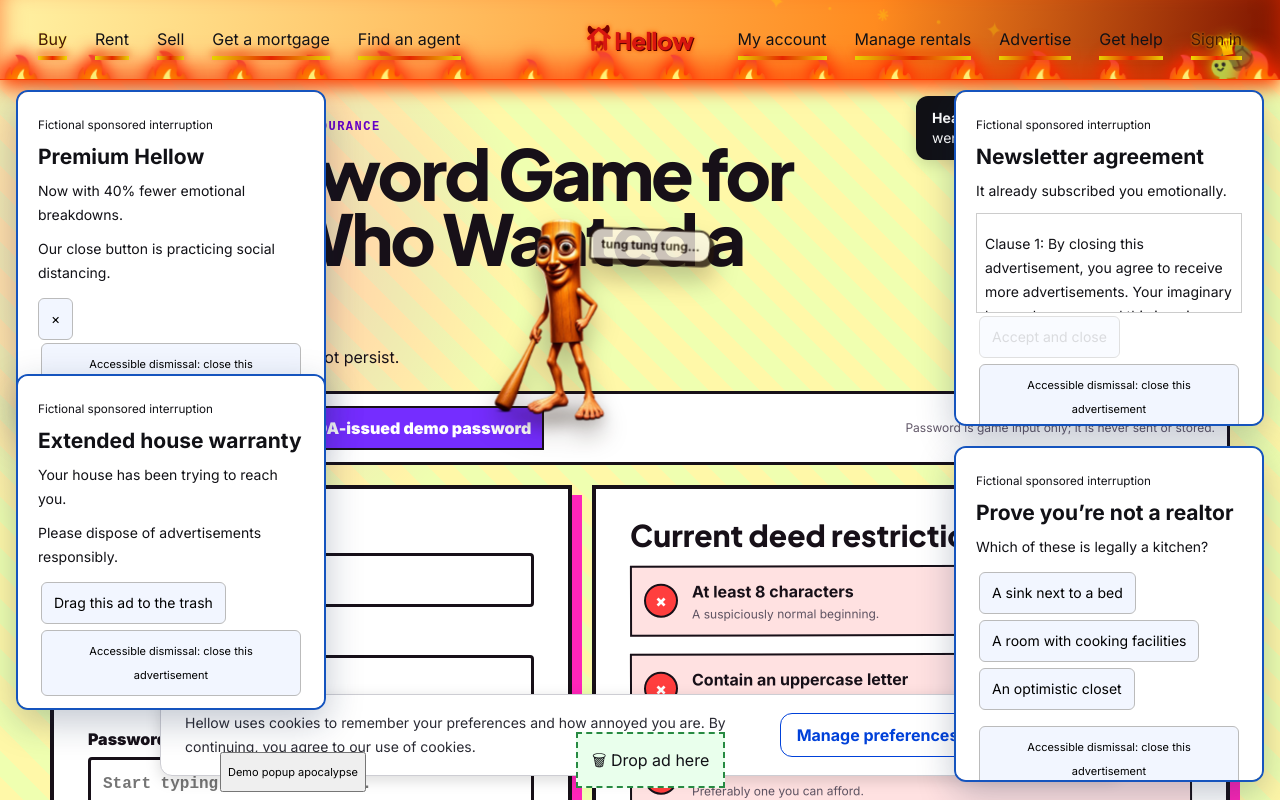
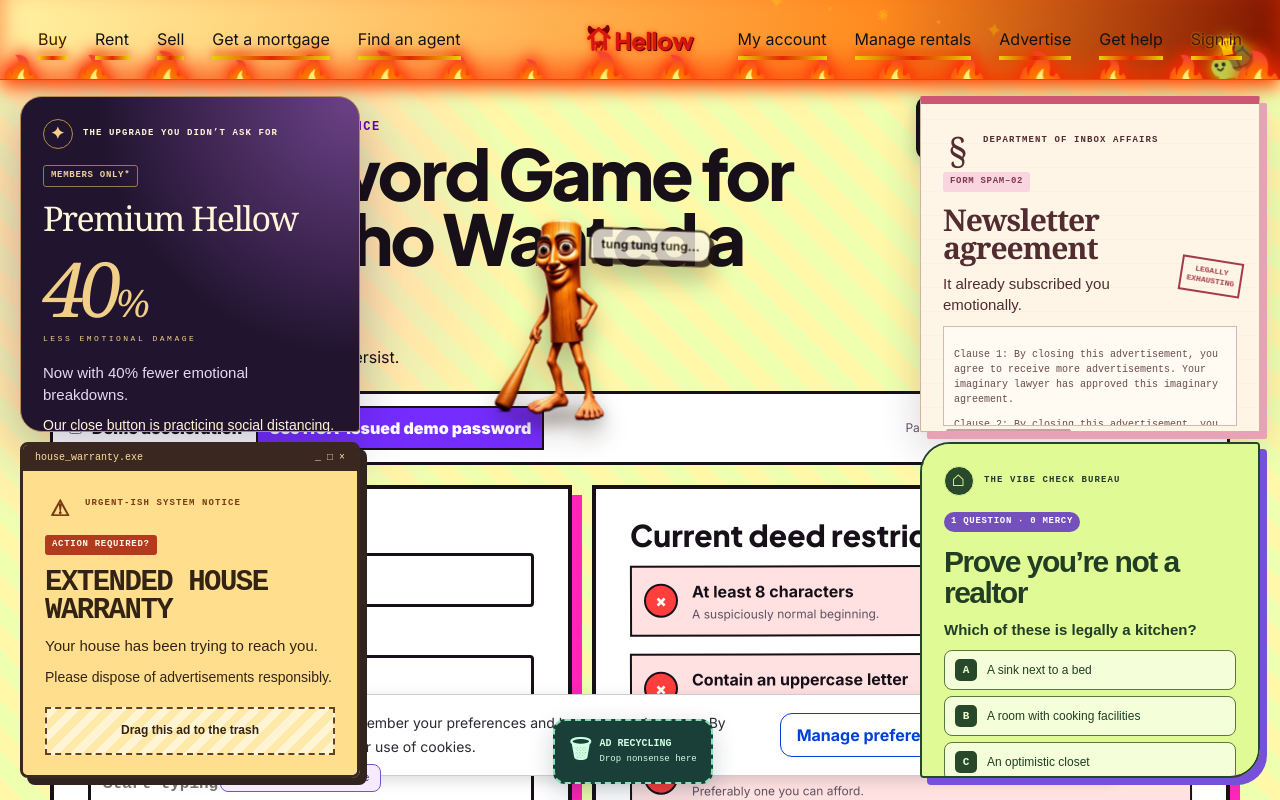
Before and after one commit to zekariasasaminew/MLH-Apt-Hell, a Next.js app: page /signin in a window 1280 px wide. Both pictures are taken after a click on the button "Demo popup apocalypse". Shown: the top 800 px of the page. Built offline with nearby package versions, Linux system fonts and the light colour scheme.

Commit message:
Give every intrusive ad its own visual identity

```diff
--- a/src/annoyances/popup-apocalypse/index.tsx
+++ b/src/annoyances/popup-apocalypse/index.tsx
@@ -6,11 +6,11 @@
 
 const KEY = "hellow_popup-apocalypse";
 const ads = [
-  ["Premium Hellow", "Now with 40% fewer emotional breakdowns."],
-  ["Newsletter agreement", "It already subscribed you emotionally."],
-  ["Extended house warranty", "Your house has been trying to reach you."],
-  ["Prove you’re not a realtor", "Which of these is legally a kitchen?"],
-  ["You won!", "The opportunity to view another advertisement."],
+  { title: "Premium Hellow", text: "Now with 40% fewer emotional breakdowns.", label: "THE UPGRADE YOU DIDN’T ASK FOR", icon: "✦", tag: "MEMBERS ONLY*" },
+  { title: "Newsletter agreement", text: "It already subscribed you emotionally.", label: "DEPARTMENT OF INBOX AFFAIRS", icon: "§", tag: "FORM SPAM–02" },
+  { title: "Extended house warranty", text: "Your house has been trying to reach you.", label: "URGENT-ISH SYSTEM NOTICE", icon: "⚠", tag: "ACTION REQUIRED?" },
+  { title: "Prove you’re not a realtor", text: "Which of these is legally a kitchen?", label: "THE VIBE CHECK BUREAU", icon: "⌂", tag: "1 QUESTION · 0 MERCY" },
+  { title: "You won!", text: "The opportunity to view another advertisement.", label: "EXTREMELY OFFICIAL PRIZE CENTER", icon: "★", tag: "WINNER! (ALLEGEDLY)" },
 ];
 type Session = { elapsed: number; closed: number[]; started: boolean };
 
@@ -77,16 +77,24 @@
 
   return <>
     {process.env.NODE_ENV === "development" && <button className={styles.demo} onClick={() => setSession({ elapsed: 300000, closed: [], started: true })}>Demo popup apocalypse</button>}
-    {triggered && visible.map(id => <aside key={id} role="region" aria-label={ads[id][0]} className={`${styles.popup} ${styles[`position${id}`]}`} style={id === 2 ? { transform: `translate(${offset.x}px, ${offset.y}px)` } : undefined}>
-      <small>Fictional sponsored interruption</small><h2>{ads[id][0]}</h2><p>{ads[id][1]}</p>
+    {triggered && visible.map(id => <aside key={id} role="region" aria-label={ads[id].title} className={`${styles.popup} ${styles[`theme${id}`]} ${styles[`position${id}`]}`} style={id === 2 ? { transform: `translate(${offset.x}px, ${offset.y}px)` } : undefined}>
+      {id === 2 && <div className={styles.windowBar} aria-hidden="true"><span>house_warranty.exe</span><span>_ □ ×</span></div>}
+      <div className={styles.adIdentity}><span className={styles.adIcon} aria-hidden="true">{ads[id].icon}</span><span>{ads[id].label}</span></div>
+      <span className={styles.tag}>{ads[id].tag}</span>
+      <h2>{ads[id].title}</h2>
+      {id === 0 && <div className={styles.metric} aria-hidden="true">40<span>%</span><small>LESS EMOTIONAL DAMAGE</small></div>}
+      {id === 1 && <div className={styles.documentStamp} aria-hidden="true">LEGALLY<br />EXHAUSTING</div>}
+      {id === 4 && <div className={styles.jackpot} aria-hidden="true"><span>7</span><span>7</span><span>7</span></div>}
+      <p className={styles.adCopy}>{ads[id].text}</p>
       {id === 0 && <><p>Our close button is practicing social distancing.</p><div className={styles.runway}><button aria-label="Close Premium Hellow advertisement" style={{ marginLeft: attempts < 4 ? `${(attempts % 3) * 28}%` : 0 }} onPointerEnter={e => { if (e.pointerType === "mouse") setAttempts(n => Math.min(n + 1, 4)); }} onClick={() => close(id)}>×</button></div></>}
       {id === 1 && <><div className={styles.terms} tabIndex={0} aria-label="Fictional terms, scroll to the end" onScroll={e => { const el = e.currentTarget; if (el.scrollTop + el.clientHeight >= el.scrollHeight - 8) setRead(true); }}>{Array.from({ length: 30 }, (_, n) => <p key={n}>Clause {n + 1}: By closing this advertisement, you agree to receive more advertisements. Your imaginary lawyer has approved this imaginary agreement.</p>)}</div><button disabled={!read} onClick={() => close(id)}>Accept and close</button></>}
       {id === 2 && <><p>Please dispose of advertisements responsibly.</p><button className={styles.drag} onPointerDown={e => { drag.current = { x: e.clientX, y: e.clientY }; e.currentTarget.setPointerCapture(e.pointerId); }} onPointerMove={e => { if (drag.current) setOffset({ x: e.clientX - drag.current.x, y: e.clientY - drag.current.y }); }} onPointerUp={e => { const rect = trash.current?.getBoundingClientRect(); if (rect && e.clientX >= rect.left && e.clientX <= rect.right && e.clientY >= rect.top && e.clientY <= rect.bottom) close(id); drag.current = null; setOffset({ x: 0, y: 0 }); }} onPointerCancel={() => { drag.current = null; setOffset({ x: 0, y: 0 }); }}>Drag this ad to the trash</button></>}
-      {id === 3 && <>{["A sink next to a bed", "A room with cooking facilities", "An optimistic closet"].map((answer, n) => <button key={answer} onClick={() => n === 1 ? close(id) : setFeedback("That’s a $400/month kitchenette surcharge.")}>{answer}</button>)}<p role="status">{feedback}</p></>}
-      {id === 4 && <><div>{[0, 1, 2].map(n => <button key={n} aria-label={`Close option ${n + 1}`} onClick={() => n === 2 ? close(id) : setFake(true)}>×</button>)}</div><p role="status">{fake ? "Nice try. Third time’s the charm." : "Only one X has a closing license."}</p></>}
+      {id === 3 && <>{["A sink next to a bed", "A room with cooking facilities", "An optimistic closet"].map((answer, n) => <button className={styles.answer} key={answer} onClick={() => n === 1 ? close(id) : setFeedback("That’s a $400/month kitchenette surcharge.")}><span aria-hidden="true">{String.fromCharCode(65 + n)}</span>{answer}</button>)}<p role="status">{feedback}</p></>}
+      {id === 4 && <><div className={styles.fakeButtons}>{[0, 1, 2].map(n => <button key={n} aria-label={`Close option ${n + 1}`} onClick={() => n === 2 ? close(id) : setFake(true)}>×</button>)}</div><p role="status">{fake ? "Nice try. Third time’s the charm." : "Only one X has a closing license."}</p></>}
+      <small className={styles.adDisclosure}>FICTIONAL AD · REAL INTERRUPTION</small>
       <button className={styles.accessible} onClick={() => close(id)}>Accessible dismissal: close this advertisement</button>
     </aside>)}
-    {triggered && visible.includes(2) && <div ref={trash} className={styles.trash} aria-label="Advertisement trash can">🗑 Drop ad here</div>}
+    {triggered && visible.includes(2) && <div ref={trash} className={styles.trash} aria-label="Advertisement trash can"><span aria-hidden="true">🗑</span><span>AD RECYCLING<br /><small>Drop nonsense here</small></span></div>}
   </>;
 }
 
--- a/src/annoyances/popup-apocalypse/styles.module.css
+++ b/src/annoyances/popup-apocalypse/styles.module.css
@@ -1,18 +1,111 @@
-.popup { position: fixed; z-index: 120; width: min(310px, calc(100vw - 32px)); max-height: 42vh; overflow: auto; padding: 20px; background: #fff; border: 2px solid #1554be; border-radius: 12px; box-shadow: 0 12px 36px #10224940; font-size: 14px; }
-.popup h2 { font-size: 21px; margin: 8px 0; }
+.popup {
+  --ad-ink: #202034;
+  --ad-accent: #4d32ca;
+  position: fixed;
+  z-index: 120;
+  width: min(340px, calc(100vw - 32px));
+  max-height: 42dvh;
+  overflow: auto;
+  overscroll-behavior: contain;
+  padding: 22px;
+  color: var(--ad-ink);
+  background: #fff;
+  border: 1px solid currentColor;
+  border-radius: 16px;
+  box-shadow: 0 16px 48px #0e0a3438;
+  font: 14px/1.45 Arial, sans-serif;
+  animation: arrive .3s ease-out both;
+}
+.popup h2 { position: relative; font-size: 27px; line-height: 1.05; letter-spacing: -.7px; margin: 14px 0 10px; }
 .popup p { margin: 10px 0; }
-.popup button { padding: 8px 12px; border: 1px solid #bbb; border-radius: 6px; background: #f2f6ff; cursor: pointer; margin: 3px; }
-.popup button:disabled { opacity: .45; cursor: default; }
-.position0 { top: 90px; left: 16px; }
-.position1 { top: 90px; right: 16px; }
-.position2 { bottom: 90px; left: 16px; }
-.position3 { bottom: 18px; right: 16px; }
-.position4 { top: 45%; left: calc(50% - 155px); }
-.terms { height: 100px; overflow: auto; border: 1px solid #ccc; padding: 8px; }
-.runway { height: 45px; }
-.drag { touch-action: none; }
-.trash { position: fixed; z-index: 121; bottom: 12px; left: 45%; padding: 14px; background: #e9ffec; border: 2px dashed #278a42; }
-.accessible { font-size: 11px; }
-.demo { position: fixed; bottom: 8px; left: 220px; z-index: 100; padding: 6px; font-size: 11px; }
-@media (max-width: 680px) { .popup { width: calc(50vw - 20px); padding: 10px; font-size: 12px; } .popup h2 { font-size: 16px; } .position4 { left: 25%; } }
-@media (prefers-reduced-motion: reduce) { .runway button { margin-left: 0 !important; } }
+.popup button { padding: 9px 12px; border: 1px solid currentColor; border-radius: 7px; color: var(--ad-ink); background: #fff; cursor: pointer; margin: 3px; font: 700 12px/1.3 Arial, sans-serif; }
+.popup button:hover { box-shadow: 2px 2px 0 var(--ad-accent); }
+.popup button:focus-visible, .terms:focus-visible { outline: 3px solid var(--ad-accent); outline-offset: 3px; }
+.popup button:disabled { opacity: .45; cursor: default; box-shadow: none; }
+.adIdentity { display: flex; align-items: center; gap: 10px; font: 700 9px/1.3 monospace; letter-spacing: 1.1px; }
+.adIcon { display: grid; place-items: center; flex: none; width: 30px; height: 30px; border: 1px solid currentColor; border-radius: 50%; font-size: 22px; }
+.tag { display: inline-block; margin-top: 16px; padding: 4px 7px; border-radius: 3px; font: 700 9px/1.3 monospace; letter-spacing: .7px; }
+.adCopy { font-size: 15px; }
+.adDisclosure { display: block; margin: 14px 0 6px; font: 9px/1.3 monospace; letter-spacing: .8px; opacity: .8; }
+.popup .accessible { display: block; margin: 4px 0 0; padding: 7px 0; min-height: 28px; border: 0; border-radius: 0; background: transparent; color: inherit; font: 10px/1.4 Arial, sans-serif; text-align: left; text-decoration: underline; text-underline-offset: 3px; opacity: .85; }
+.popup .accessible:hover { box-shadow: none; opacity: 1; }
+.position0 { top: 96px; left: 20px; }
+.position1 { top: 96px; right: 20px; }
+.position2 { bottom: 22px; left: 20px; }
+.position3 { bottom: 22px; right: 20px; }
+.position4 { top: 30%; left: calc(50% - 170px); z-index: 122; }
+/* Luxury upsell: velvet, gold, and an unreasonable amount of confidence. */
+.theme0 { --ad-ink: #fff5d9; --ad-accent: #eac57e; background: radial-gradient(ellipse at 100% 0, #6d4289 0, transparent 55%), #21142f; border-color: #b78b52; border-radius: 22px 22px 4px 22px; }
+.theme0 .adIcon { color: #f5cf8a; border-color: #b78b52; }
+.theme0 .tag { color: #eed099; border: 1px solid #997947; }
+.theme0 h2 { font-family: Georgia, serif; font-size: 34px; font-weight: 400; letter-spacing: -1.5px; }
+.theme0 .adCopy { color: #e9d8ee; }
+.metric { color: #f2cf88; font: italic 76px/.9 Georgia, serif; letter-spacing: -6px; margin: 18px 0; }
+.metric > span { font-size: 38px; letter-spacing: -2px; }
+.metric small { display: block; margin-top: 10px; font: 8px/1.4 monospace; letter-spacing: 2.5px; }
+.runway { height: 44px; border-top: 1px solid #bb925244; margin-top: 14px; padding-top: 5px; }
+.theme0 .runway button { color: #261634; background: #f2cf88; border: 0; border-radius: 50%; width: 32px; height: 32px; padding: 0; font-size: 22px; }
+/* Newsletter: a pink bureaucratic file, complete with a ridiculous stamp. */
+.theme1 { --ad-ink: #512c30; --ad-accent: #c44863; background: repeating-linear-gradient(0deg, transparent 0 23px, #d7c6b51c 23px 24px), #fff5e7; border: 1px solid #cbb6a0; border-top: 8px solid #cc5673; border-radius: 2px; box-shadow: 7px 7px 0 #e7a3b5, 0 16px 40px #32132330; }
+.theme1 .adIcon { border: 0; font: 36px Georgia, serif; }
+.theme1 .tag { background: #f9d5df; color: #80384d; }
+.theme1 h2 { max-width: 205px; font: 700 30px/.95 Georgia, serif; letter-spacing: -1px; }
+.documentStamp { float: right; padding: 5px; margin: -14px -5px 6px 6px; border: 2px solid #a33a50; color: #a33a50; transform: rotate(9deg); font: 700 8px/1.3 monospace; text-align: center; }
+.terms { clear: both; height: 100px; overflow: auto; border: 1px solid #d7b9ab; padding: 10px; background: #fffaf2; color: #694d47; font: 10px/1.5 monospace; }
+.theme1 > button:not(.accessible) { background: #823c52; color: #fff7ee; border-color: #823c52; border-radius: 2px; }
+/* Warranty: a suspicious desktop alert that wants to be recycled. */
+.theme2 { --ad-ink: #332314; --ad-accent: #e27a1b; padding-top: 0; background: #ffdf8e; border: 3px solid #3a271f; border-radius: 8px; box-shadow: 7px 7px 0 #31231d; }
+.windowBar { display: flex; justify-content: space-between; gap: 8px; margin: 0 -22px 18px; padding: 7px 12px; color: #ffdda0; background: #3a271f; font: 10px/1.2 monospace; }
+.theme2 .adIdentity { color: #7b3b13; }
+.theme2 .adIcon { border: 0; font-size: 30px; }
+.theme2 .tag { background: #b23a1d; color: #fff9e8; }
+.theme2 h2 { font: 900 29px/.97 monospace; letter-spacing: -1.5px; text-transform: uppercase; }
+.theme2 .drag { touch-action: none; width: 100%; margin: 10px 0; padding: 14px 8px; background: repeating-linear-gradient(135deg, #fff5d4 0 8px, #ffe9a8 8px 16px); border: 2px dashed #644127; border-radius: 0; cursor: grab; }
+/* Quiz: an acid-green exam from a very unserious licensing board. */
+.theme3 { --ad-ink: #213d24; --ad-accent: #7650d8; background: #e0fa96; border: 2px solid #25452c; border-radius: 30px 4px 30px 4px; box-shadow: 7px 7px 0 #7650d8; }
+.theme3 .adIcon { background: #29492c; color: #e0fa96; }
+.theme3 .tag { background: #7450bd; color: white; border-radius: 20px; }
+.theme3 h2 { font-size: 30px; font-weight: 900; letter-spacing: -1.5px; }
+.theme3 .adCopy { font-weight: 700; }
+.popup .answer { display: flex; align-items: center; gap: 10px; width: 100%; margin: 6px 0; padding: 8px 10px; text-align: left; background: #f4ffd9; border: 1px solid #59783f; border-radius: 8px; font-weight: 400; }
+.answer > span { display: grid; place-items: center; flex: none; width: 22px; height: 22px; border-radius: 5px; background: #28482c; color: #ecffca; font: 700 11px monospace; }
+/* Prize: a loud, perforated sweepstakes ticket with three deeply unhelpful Xs. */
+.theme4 { --ad-ink: #541341; --ad-accent: #ed39a3; background: radial-gradient(circle at 100% 0, #fff7a9 0, transparent 55%), #ffb9df; border: 3px dashed #9c236c; border-radius: 0; box-shadow: 9px 9px 0 #7c296b, 0 18px 60px #29103260; text-align: center; }
+.theme4 .adIdentity { justify-content: center; }
+.theme4 .adIcon { border: 0; color: #9d236c; }
+.theme4 .tag { background: #fff16b; border: 1px solid #a27124; transform: rotate(-3deg); }
+.theme4 h2 { margin-bottom: 18px; font-size: 49px; font-weight: 900; letter-spacing: -3px; text-transform: uppercase; }
+.jackpot { display: flex; justify-content: center; gap: 8px; }
+.jackpot span { display: grid; place-items: center; width: 55px; height: 65px; background: #fff8eb; border: 2px solid #ae477c; border-radius: 8px; box-shadow: inset 0 4px 0 #eec7db; font: italic 700 45px/1 Georgia, serif; }
+.fakeButtons { display: flex; justify-content: center; gap: 8px; margin: 14px 0; }
+.fakeButtons button { width: 46px; height: 42px; padding: 0; background: #8f255f; color: white; border-color: #8f255f; font-size: 26px; border-radius: 50%; }
+.theme4 .accessible { text-align: center; width: 100%; }
+.trash { position: fixed; display: flex; align-items: center; gap: 8px; z-index: 123; bottom: 16px; left: calc(50% - 87px); padding: 12px 14px; border: 2px dashed #80e4b6; border-radius: 12px; background: #193f38; color: #d0ffe3; box-shadow: 0 8px 25px #071e3033; font: 700 10px/1.5 monospace; }
+.trash > span:first-child { font-size: 25px; }
+.trash small { font-weight: 400; font-size: 9px; }
+.demo { position: fixed; bottom: 8px; left: 220px; z-index: 100; padding: 7px 10px; font: 11px monospace; border: 1px solid #7650d8; border-radius: 8px; color: #4d258a; background: #f6eaff; }
+@keyframes arrive { from { opacity: 0; translate: 0 10px; } to { opacity: 1; translate: 0 0; } }
+@media (max-width: 760px) {
+  .popup { width: calc(50vw - 18px); max-height: calc(47dvh - 24px); padding: 12px; font-size: 12px; border-radius: 8px; }
+  .popup h2, .theme1 h2, .theme2 h2, .theme3 h2 { font-size: 20px; letter-spacing: -.7px; }
+  .adIdentity { gap: 5px; font-size: 7px; letter-spacing: .3px; }
+  .adIcon { width: 24px; height: 24px; font-size: 18px; }
+  .tag { font-size: 7px; margin-top: 10px; }
+  .adCopy { font-size: 12px; }
+  .position0, .position1 { top: 84px; }
+  .position0, .position2 { left: 8px; }
+  .position1, .position3 { right: 8px; }
+  .position2, .position3 { bottom: 12px; }
+  .position4 { width: min(310px, calc(100vw - 32px)); left: max(16px, calc(50% - 155px)); top: 25%; max-height: 60dvh; }
+  .metric { font-size: 54px; letter-spacing: -4px; }
+  .metric small { font-size: 6px; letter-spacing: 1px; }
+  .documentStamp { font-size: 6px; }
+  .windowBar { margin: 0 -12px 12px; font-size: 8px; padding: 7px; }
+  .theme4 h2 { font-size: 38px; }
+  .popup .answer { font-size: 11px; gap: 6px; padding: 7px; }
+  .trash { bottom: 6px; left: calc(50% - 64px); gap: 4px; padding: 8px; font-size: 8px; }
+  .trash > span:first-child { font-size: 19px; }
+  .trash small { font-size: 7px; }
+  .demo { left: auto; right: 8px; }
+}
+@media (prefers-reduced-motion: reduce) { .popup { animation: none; } .runway button { margin-left: 0 !important; } }
```
